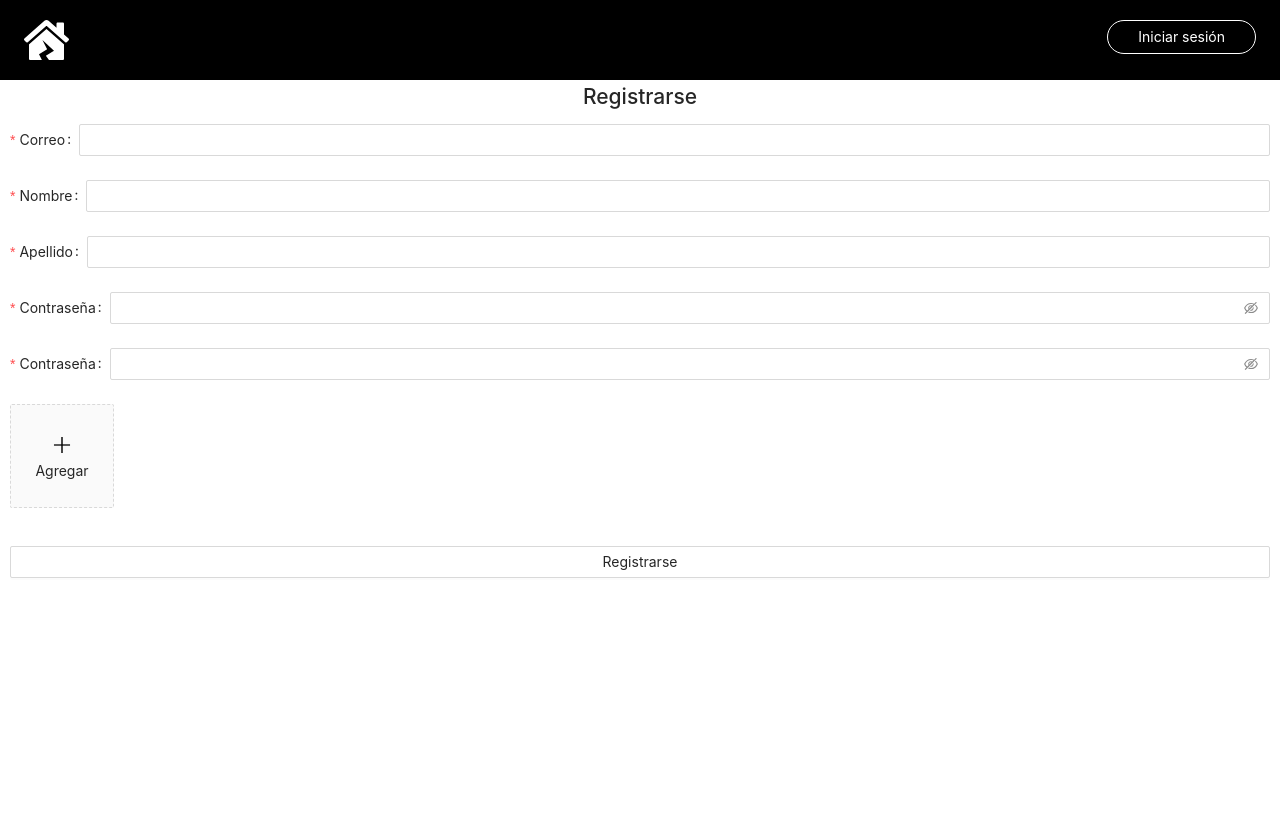
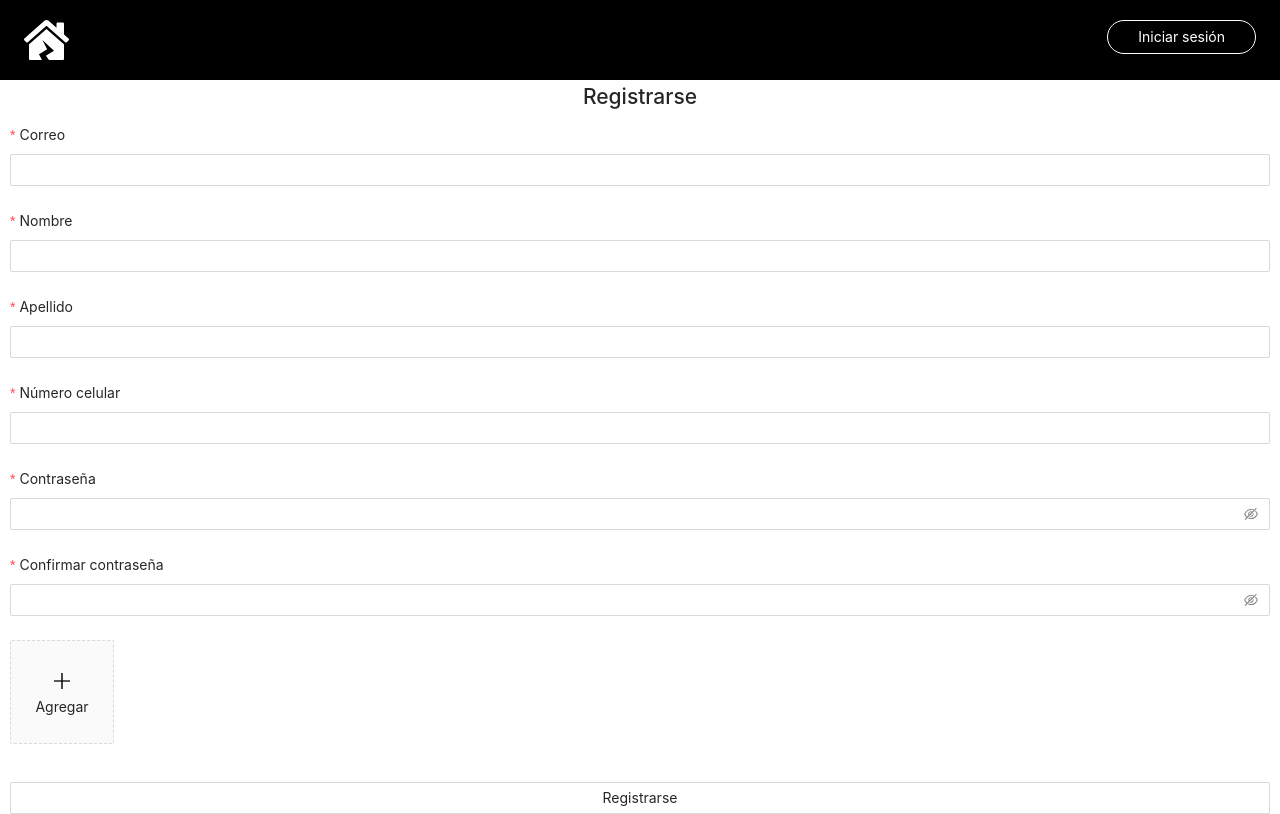
Before and after one commit to stealth14/feria-para-inmuebles, a Next.js app: page /register in a window 1280 px wide. Built offline with nearby package versions, Linux system fonts and the light colour scheme.

Commit message:
register form

```diff
--- a/components/globals/PhotosPicker.tsx
+++ b/components/globals/PhotosPicker.tsx
@@ -3,9 +3,8 @@ import { Upload, Modal } from "antd";
 import { PlusOutlined } from "@ant-design/icons";
 import styles from "./PhotosPicker.module.scss";
 import type { UploadProps, UploadFile } from "antd/es/upload/interface";
-import { RcFile } from "antd/lib/upload";
 
-function getBase64(file: Blob) {
+function getBase64(file: Blob): Promise<string | ArrayBuffer> {
   return new Promise((resolve, reject) => {
     const reader = new FileReader();
     reader.readAsDataURL(file);
@@ -14,7 +13,7 @@ function getBase64(file: Blob) {
   });
 }
 
-interface PhotosPickerProps {
+interface PhotosPickerProps extends UploadProps {
   fileList: UploadFile[];
   handleFileList: (fileList: UploadFile[]) => void;
   maxCount: number;
@@ -31,9 +30,9 @@ export default function PhotosPicker(props: PhotosPickerProps) {
     setPreviewVisible(false);
   };
 
-  const handlePreview = async (file) => {
+  const handlePreview = async (file: UploadFile) => {
     if (!file.url && !file.preview) {
-      file.preview = await getBase64(file.originFileObj);
+      file.preview = (await getBase64(file.originFileObj)) as string;
     }
 
     setPreviewImage(file.url || file.preview);
--- a/pages/properties/add.tsx
+++ b/pages/properties/add.tsx
@@ -172,6 +172,7 @@ export default function Add() {
               <h3>Fotos</h3>
             </div>
             <PhotosPicker
+              multiple={true}
               maxCount={4}
               handleFileList={handleFileList}
               fileList={fileList}
--- a/pages/register.tsx
+++ b/pages/register.tsx
@@ -6,12 +6,15 @@ import PhotosPicker from "@/components/globals/PhotosPicker";
 import { useAuth } from "@/lib/auth";
 import { useRouter } from "next/router";
 import lang from "@/constants/lang";
+import { useLoader } from "@/hocs/withLoader";
+import type { UploadFile } from "antd/es/upload/interface";
 
 export default function Register() {
   const { register } = useAuth();
   const [form] = Form.useForm();
   const [fileList, setFileList] = useState([]);
   const router = useRouter();
+  const { handleLoading } = useLoader();
 
   const onFinish = async (user: User) => {
     // photos validation
@@ -20,10 +23,13 @@ export default function Register() {
       return;
     }
 
+    handleLoading(true);
     const [savedUser, error] = await register({
       ...user,
       avatar: fileList[0].originFileObj,
     });
+
+    handleLoading(true);
 
     if (savedUser) router.push("/properties");
 
@@ -43,14 +49,14 @@ export default function Register() {
     }
   };
 
-  const handleChange = ({ fileList }) => {
-    setFileList(fileList);
+  const handleFileList = (fileList: UploadFile[]) => {
+    setFileList([...fileList]);
   };
 
   return (
     <div className={styles.container}>
       <h2>Registrarse</h2>
-      <Form form={form} onFinish={onFinish}>
+      <Form labelAlign="left" layout="vertical" form={form} onFinish={onFinish}>
         <Row justify="center">
           <Col span={24}>
             <Form.Item
@@ -81,6 +87,37 @@ export default function Register() {
           </Col>
           <Col span={24}>
             <Form.Item
+              label="Número celular"
+              name="cel"
+              rules={[
+                {
+                  required: true,
+                  message: "Celular obligatorio",
+                },
+                {
+                  max: 10,
+                  message: "Maximo 10 caracteres",
+                },
+                {
+                  min: 10,
+                  message: "Mínimo 10 caracteres",
+                },
+                {
+                  validator(_, value) {
+                    // only 0-9
+                    if (/^[0-9]*$/.test(value)) {
+                      return Promise.resolve();
+                    }
+                    return Promise.reject(new Error("Solo números"));
+                  },
+                },
+              ]}
+            >
+              <Input />
+            </Form.Item>
+          </Col>
+          <Col span={24}>
+            <Form.Item
               label="Contraseña"
               name="password"
               rules={[{ required: true, message: "Contraseña obligatoria" }]}
@@ -90,7 +127,7 @@ export default function Register() {
           </Col>
           <Col span={24}>
             <Form.Item
-              label="Contraseña"
+              label="Confirmar contraseña"
               name="password_confirmation"
               rules={[{ required: true, message: "Confirma tu contraseña" }]}
             >
@@ -102,7 +139,7 @@ export default function Register() {
           <Col span={24}>
             <PhotosPicker
               maxCount={1}
-              handleChange={handleChange}
+              handleFileList={handleFileList}
               fileList={fileList}
             />
           </Col>
```
